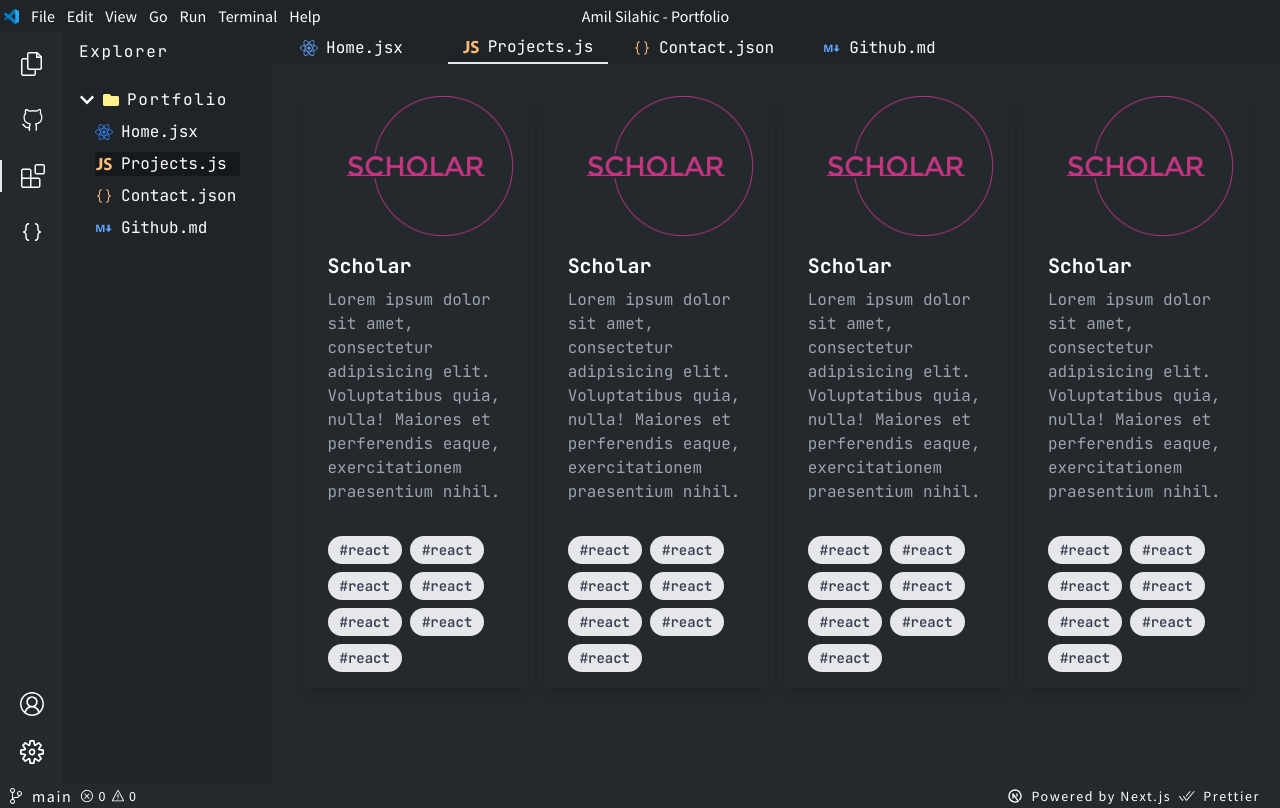
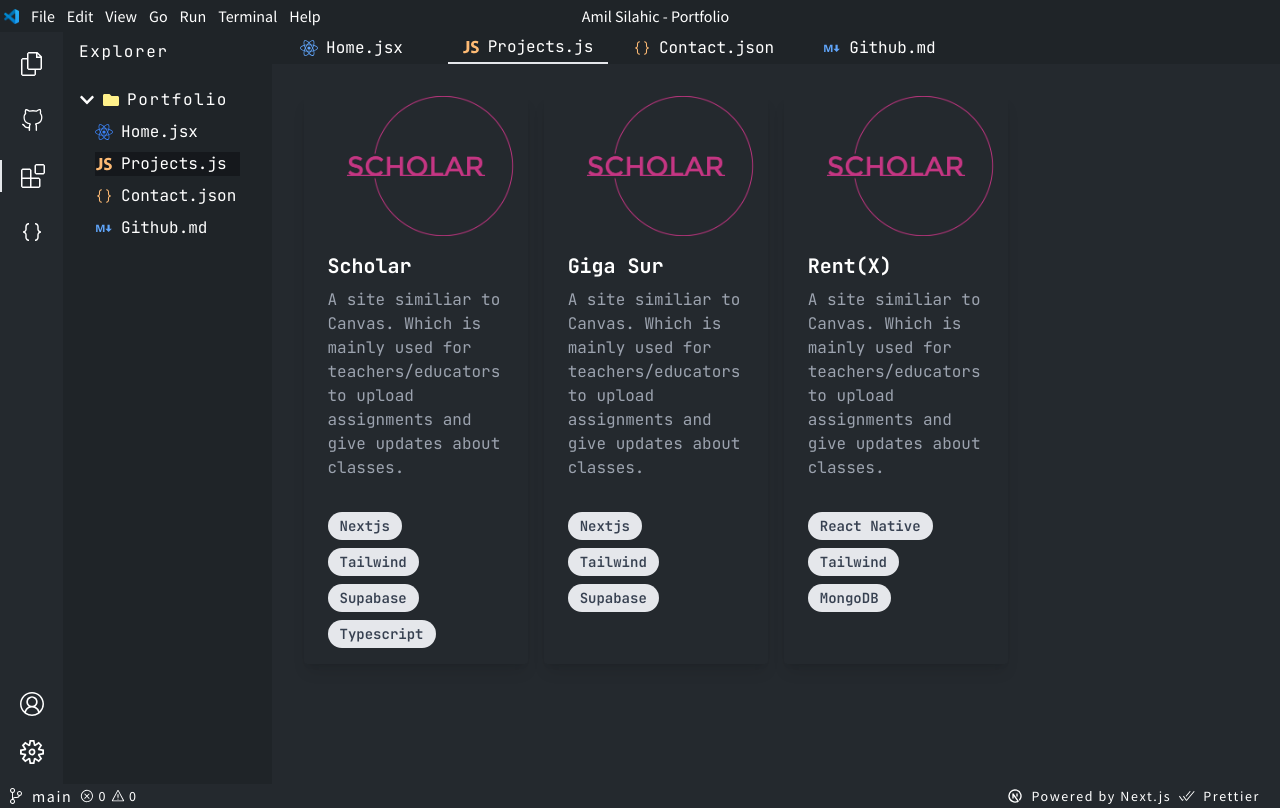
Before and after one commit to SilahicAmil/nextjs-updated-portfolio, a Next.js app: page /projects in a window 1280 px wide. Built offline with nearby package versions, Linux system fonts and the light colour scheme.

Commit message:
adding dummy data for projects

```diff
--- a/components/ProjectsPage/ProjectCard.js
+++ b/components/ProjectsPage/ProjectCard.js
@@ -1,32 +1,26 @@
 import Image from "next/image";
 import ProjectTags from "./ProjectTags";
 
-const ProjectCard = ({}) => {
+const ProjectCard = ({ imageName, title, description, tags }) => {
+  console.log(tags);
+
   return (
     <div className="max-w-sm rounded overflow-hidden shadow-lg">
       <Image
         className="w-full"
-        src="/images/scholar-logo-no-bg.png"
+        src={`/images/${imageName}`}
         alt="scholar logo"
         width={1000}
         height={1000}
       />
       <div className="px-6 py-4">
-        <div className="font-bold text-xl mb-2">Scholar</div>
-        <p className="text-gray-400 text-base">
-          Lorem ipsum dolor sit amet, consectetur adipisicing elit. Voluptatibus
-          quia, nulla! Maiores et perferendis eaque, exercitationem praesentium
-          nihil.
-        </p>
+        <div className="font-bold text-xl mb-2">{title}</div>
+        <p className="text-gray-400 text-base">{description}</p>
       </div>
       <div className="px-6 pt-4 pb-2">
-        <ProjectTags>#react</ProjectTags>
-        <ProjectTags>#react</ProjectTags>
-        <ProjectTags>#react</ProjectTags>
-        <ProjectTags>#react</ProjectTags>
-        <ProjectTags>#react</ProjectTags>
-        <ProjectTags>#react</ProjectTags>
-        <ProjectTags>#react</ProjectTags>
+        {tags.map((tag) => {
+          return <ProjectTags key={tag.id}>{tag}</ProjectTags>;
+        })}
       </div>
     </div>
   );
--- a/pages/projects/index.js
+++ b/pages/projects/index.js
@@ -1,7 +1,32 @@
 import Head from "next/head";
 import ProjectCard from "../../components/ProjectsPage/ProjectCard";
 
-const DUMMY_DATA = [{}];
+const DUMMY_DATA = [
+  {
+    id: 1,
+    title: "Scholar",
+    description:
+      "A site similiar to Canvas. Which is mainly used for teachers/educators to upload assignments and give updates about classes.",
+    tags: ["Nextjs", "Tailwind", "Supabase", "Typescript"],
+    imageName: "scholar-logo-no-bg.png",
+  },
+  {
+    id: 2,
+    title: "Giga Sur",
+    description:
+      "A site similiar to Canvas. Which is mainly used for teachers/educators to upload assignments and give updates about classes.",
+    tags: ["Nextjs", "Tailwind", "Supabase"],
+    imageName: "scholar-logo-no-bg.png",
+  },
+  {
+    id: 3,
+    title: "Rent(X)",
+    description:
+      "A site similiar to Canvas. Which is mainly used for teachers/educators to upload assignments and give updates about classes.",
+    tags: ["React Native", "Tailwind", "MongoDB"],
+    imageName: "scholar-logo-no-bg.png",
+  },
+];
 
 const ProjectsPage = () => {
   return (
@@ -15,10 +40,17 @@
         />
       </Head>
       <div className="m-8  gap-4 grid lg:grid-cols-4 md:grid-cols-2 sm:grid-cols-2 xsm:grid-cols-1 ">
-        <ProjectCard />
-        <ProjectCard />
-        <ProjectCard />
-        <ProjectCard />
+        {DUMMY_DATA.map((item) => {
+          return (
+            <ProjectCard
+              key={item.id}
+              title={item.title}
+              description={item.description}
+              tags={item.tags}
+              imageName={item.imageName}
+            />
+          );
+        })}
       </div>
     </>
   );
```
